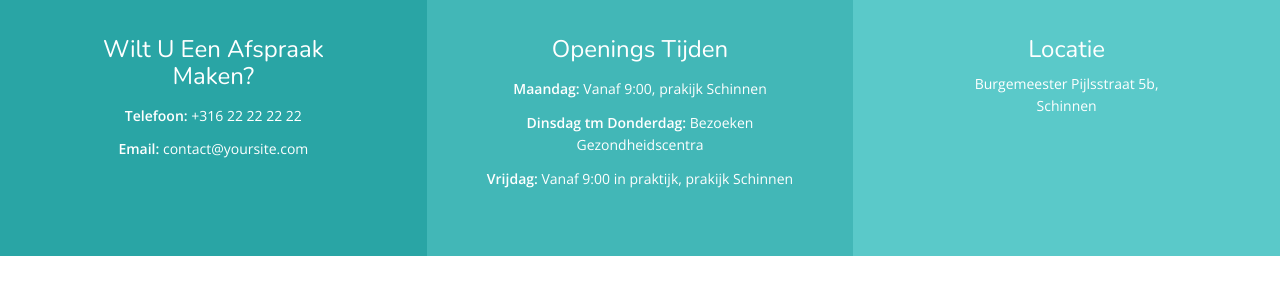
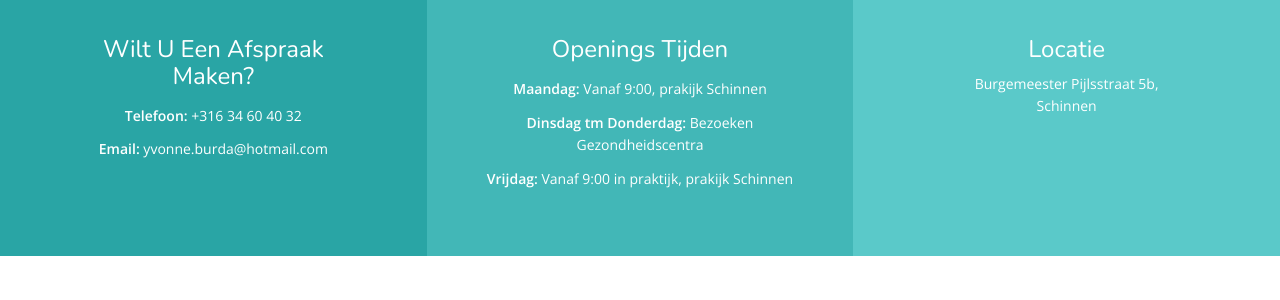
Before and after one commit to yvonne-site/yvonne-site.github.io, a Jekyll site: the page built from index.html, in a window 1280 px wide and 900 px high, scrolled down 567 px. Shown: the part 154-454 px from the top of the window. Built offline with Jekyll 4.4.1, drawn with Linux system fonts in a browser that asks for light colours; some of the changed text lies outside the part shown.

Commit message:
Change telephone and email

```diff
--- a/_config.yml
+++ b/_config.yml
@@ -17,8 +17,8 @@ api_token: # Enter API token here
 
 # Contact info
 contact:
-    phone: +316 22 22 22 22
-    email: contact@yoursite.com
+    phone: +316 34 60 40 32
+    email: yvonne.burda@hotmail.com
     address: Burgemeester Pijlsstraat 5b, <br> Schinnen
 
 # Testimonials
--- a/_includes/team.html
+++ b/_includes/team.html
@@ -10,7 +10,7 @@
       <h3 class="section-title">Neem contact op</h3>
         <h4>
           <span class="oi" data-glyph="phone" title="phone" aria-hidden="true"></span>
-          +316 22 22 22 22
+          {% if site.contact.phone %}<strong>Telefoon:</strong> {{ site.contact.phone }}{% endif %}
         </h4>
     {% endfor %}
     </div>
```
